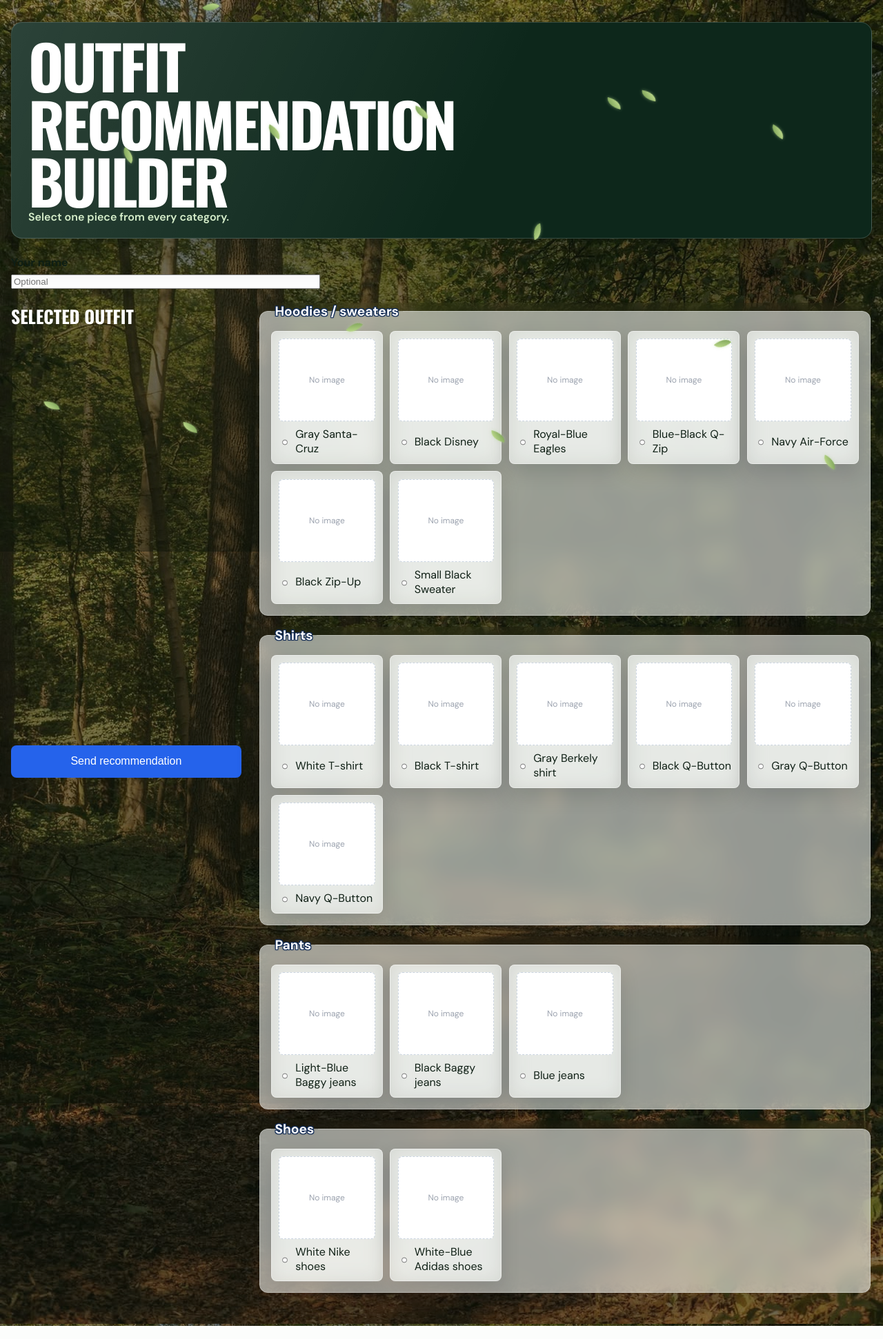
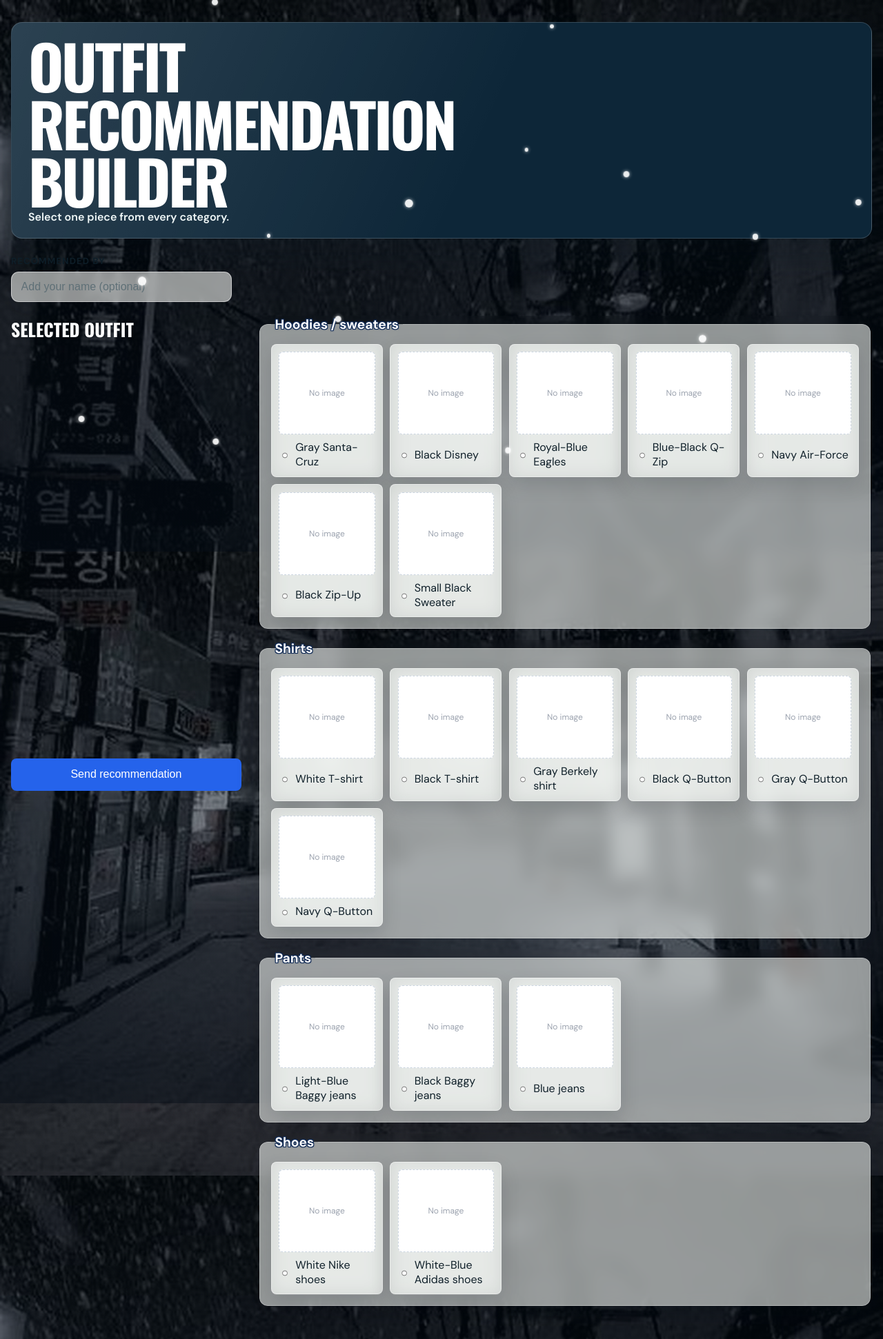
Before and after one commit to AndyB-afk/Outfit-app, a Flask app: page / in a window 1280 px wide. Shown: the whole page at 69% size. Run offline with Flask 3, Linux system fonts and the light colour scheme; data comes from the database, SQL or seed files in the repository.

Commit message:
Improve winter UI and anonymous confirmation

```diff
--- a/friend.html
+++ b/friend.html
@@ -7,8 +7,8 @@
     <link rel="stylesheet" href="/styles.css">
     <script src="/friend.js" defer></script>
   </head>
-  <body data-theme="spring">
-    <div class="seasonal-weather spring-leaves" aria-hidden="true">
+  <body data-theme="winter">
+    <div class="seasonal-weather winter-snow" aria-hidden="true">
       <i></i><i></i><i></i><i></i><i></i>
       <i></i><i></i><i></i><i></i><i></i>
       <i></i><i></i><i></i><i></i><i></i>
@@ -20,10 +20,17 @@
       </header>
 
       <form id="recommendation-form">
-        <label>
-          Your name
-          <input name="author" type="text" placeholder="Optional">
-        </label>
+        <div class="name-field">
+          <label for="recommendation-author">Recommended by</label>
+          <input
+            id="recommendation-author"
+            name="author"
+            type="text"
+            maxlength="40"
+            autocomplete="name"
+            placeholder="Add your name (optional)"
+          >
+        </div>
 
         <div class="builder-layout">
           <aside class="outfit-preview" aria-label="Selected outfit">
@@ -57,6 +64,20 @@
       </form>
 
       <p id="recommendation-status" aria-live="polite"></p>
+
+      <dialog id="anonymous-confirmation" class="anonymous-confirmation">
+        <div class="dialog-content">
+          <span class="dialog-kicker">Before submitting</span>
+          <h2>Send anonymously?</h2>
+          <p>You have not entered a name. Your outfit will be sent without one.</p>
+          <div class="dialog-actions">
+            <button id="add-name-button" type="button">Add my name</button>
+            <button id="confirm-anonymous-button" type="button">
+              Submit anonymously
+            </button>
+          </div>
+        </div>
+      </dialog>
     </main>
   </body>
 </html>
--- a/friend.js
+++ b/friend.js
@@ -8,6 +8,15 @@ const categoryLabels = {
 const selectedItems = {};
 const recommendationForm = document.querySelector("#recommendation-form");
 const recommendationStatus = document.querySelector("#recommendation-status");
+const anonymousConfirmation = document.querySelector(
+  "#anonymous-confirmation",
+);
+const addNameButton = document.querySelector("#add-name-button");
+const confirmAnonymousButton = document.querySelector(
+  "#confirm-anonymous-button",
+);
+const authorInput = document.querySelector("#recommendation-author");
+let shouldSubmitAnonymous = false;
 
 function updatePreview(category, item) {
   const preview = document.querySelector(
@@ -94,19 +103,7 @@ async function loadCloset() {
   });
 }
 
-recommendationForm.addEventListener("submit", async (event) => {
-  event.preventDefault();
-
-  const missingCategory = Object.keys(categoryLabels).find(
-    (category) => !selectedItems[category],
-  );
-
-  if (missingCategory) {
-    recommendationStatus.textContent =
-      `Please choose ${categoryLabels[missingCategory].toLowerCase()}.`;
-    return;
-  }
-
+async function submitRecommendation() {
   const formData = new FormData(recommendationForm);
   const selectedItemsForServer = {};
 
@@ -134,12 +131,48 @@ recommendationForm.addEventListener("submit", async (event) => {
   recommendationStatus.textContent =
     "Recommendation sent. It is waiting for owner review.";
   recommendationForm.reset();
+  shouldSubmitAnonymous = false;
 
   Object.keys(categoryLabels).forEach((category) => {
     delete selectedItems[category];
   });
 
   await loadCloset();
+}
+
+recommendationForm.addEventListener("submit", async (event) => {
+  event.preventDefault();
+
+  const missingCategory = Object.keys(categoryLabels).find(
+    (category) => !selectedItems[category],
+  );
+
+  if (missingCategory) {
+    recommendationStatus.textContent =
+      `Please choose ${categoryLabels[missingCategory].toLowerCase()}.`;
+    return;
+  }
+
+  if (!authorInput.value.trim() && !shouldSubmitAnonymous) {
+    anonymousConfirmation.showModal();
+    document.body.classList.add("dialog-open");
+    return;
+  }
+
+  await submitRecommendation();
+});
+
+addNameButton.addEventListener("click", () => {
+  anonymousConfirmation.close();
+  document.body.classList.remove("dialog-open");
+  authorInput.focus();
+});
+
+confirmAnonymousButton.addEventListener("click", async () => {
+  shouldSubmitAnonymous = true;
+  anonymousConfirmation.close();
+  document.body.classList.remove("dialog-open");
+  await submitRecommendation();
 });
 
 loadCloset();
--- a/styles.css
+++ b/styles.css
@@ -230,8 +230,8 @@ body[data-theme="spring"]::after {
   border-radius: 1rem;
   background: rgba(246, 248, 244, 0.72);
   box-shadow: 0 1rem 2.5rem var(--theme-shadow);
-  backdrop-filter: blur(10px);
-  -webkit-backdrop-filter: blur(10px);
+  backdrop-filter: blur(9px);
+  -webkit-backdrop-filter: blur(9px);
 }
 
 .generator,
@@ -244,6 +244,106 @@ body[data-theme="spring"]::after {
 #recommendation-form {
   display: grid;
   gap: 1.25rem;
+}
+
+.name-field {
+  display: grid;
+  max-width: 20rem;
+  gap: 0.45rem;
+  color: var(--theme-ink);
+  font-size: 0.82rem;
+  font-weight: 700;
+  letter-spacing: 0.08em;
+  text-transform: uppercase;
+}
+
+.name-field input {
+  min-height: 2.75rem;
+  border: 1px solid rgba(255, 255, 255, 0.48);
+  border-radius: 0.7rem;
+  padding: 0.65rem 0.85rem;
+  background: rgba(246, 248, 244, 0.58);
+  color: var(--theme-ink);
+  font-size: 1rem;
+  font-weight: 500;
+  letter-spacing: normal;
+  text-transform: none;
+  backdrop-filter: blur(6px);
+  -webkit-backdrop-filter: blur(6px);
+  box-shadow: 0 0.75rem 2rem rgba(4, 15, 24, 0.12);
+}
+
+.name-field input::placeholder {
+  color: var(--theme-muted);
+}
+
+body.dialog-open .app-shell,
+body.dialog-open .seasonal-weather {
+  filter: blur(5px);
+  transition: filter 160ms ease;
+}
+
+.anonymous-confirmation {
+  width: min(30rem, calc(100% - 2rem));
+  border: 0;
+  border-radius: 1rem;
+  padding: 0;
+  overflow: hidden;
+  background: #f7faf7;
+  color: var(--theme-ink);
+  box-shadow: 0 2rem 6rem rgba(3, 10, 18, 0.48);
+  opacity: 1;
+}
+
+.anonymous-confirmation::backdrop {
+  background: rgba(5, 13, 20, 0.48);
+}
+
+.dialog-content {
+  padding: 1.5rem;
+}
+
+.dialog-kicker {
+  color: #334b75;
+  font-size: 0.78rem;
+  font-weight: 800;
+  letter-spacing: 0.12em;
+  text-transform: uppercase;
+}
+
+.dialog-content h2 {
+  margin: 0.35rem 0 0.5rem;
+  font-family: "Oswald", sans-serif;
+  font-size: 2.25rem;
+  text-transform: uppercase;
+}
+
+.dialog-content p {
+  color: var(--theme-muted);
+}
+
+.dialog-actions {
+  display: flex;
+  justify-content: flex-end;
+  gap: 0.75rem;
+  margin-top: 1.25rem;
+}
+
+.dialog-actions button {
+  min-height: 2.75rem;
+  border: 1px solid #b7c1b8;
+  border-radius: 0.65rem;
+  padding: 0.65rem 0.9rem;
+  background: transparent;
+  color: var(--theme-ink);
+  cursor: pointer;
+  font-weight: 700;
+}
+
+.dialog-actions button:last-child {
+  border-color: #1b365e;
+  background: #1b365e;
+  color: white;
 }
 
 #recommendation-form > label {
@@ -399,8 +499,8 @@ body[data-theme="spring"]::after {
   padding: 1rem;
   background: rgba(245, 248, 244, 0.58);
   box-shadow: 0 0.9rem 2.2rem rgba(4, 15, 24, 0.16);
-  backdrop-filter: blur(12px);
-  -webkit-backdrop-filter: blur(12px);
+  backdrop-filter: blur(11px);
+  -webkit-backdrop-filter: blur(11px);
 }
 
 .item-category legend {
@@ -435,8 +535,8 @@ body[data-theme="spring"]::after {
   font-weight: normal;
   cursor: pointer;
   box-shadow: 0 0.75rem 1.8rem rgba(4, 15, 24, 0.14);
-  backdrop-filter: blur(14px);
-  -webkit-backdrop-filter: blur(14px);
+  backdrop-filter: blur(13px);
+  -webkit-backdrop-filter: blur(13px);
 }
 
 .item-choice > span {
--- a/templates/owner.html
+++ b/templates/owner.html
@@ -7,7 +7,7 @@
     <link rel="stylesheet" href="/styles.css">
     <script src="/owner.js" defer></script>
   </head>
-  <body data-theme="spring">
+  <body data-theme="winter">
     <main class="app-shell owner-page">
       <header class="app-header">
         <h1>Owner Dashboard</h1>
```
